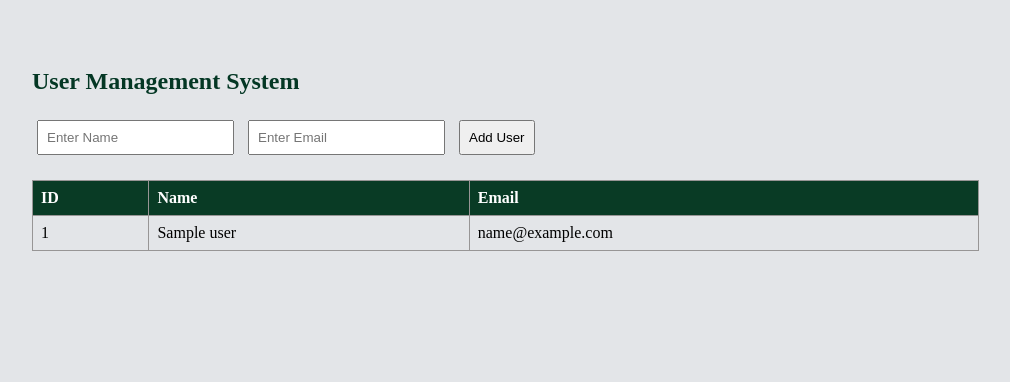
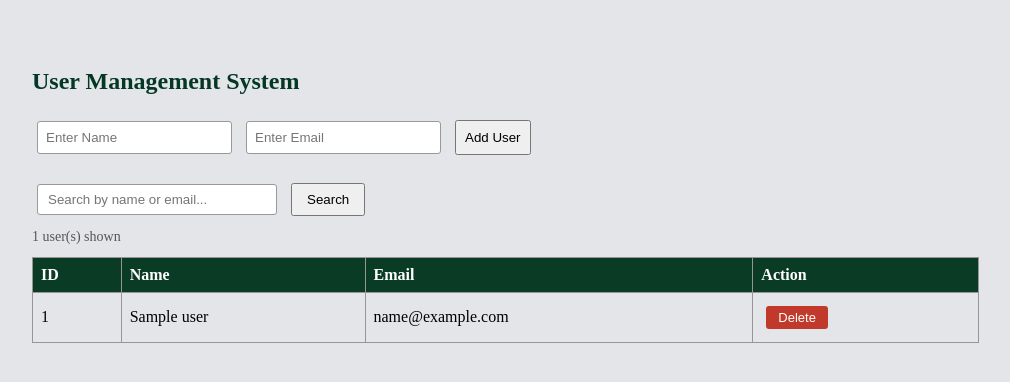
Before and after one commit to ramkumar007-hub/User-email-saver, a Flask app: template templates/index.html in a window 1280 px wide. Shown: the top 382 px of the page, without its empty margins (16-1026 px from the left). Run offline with Flask 3, Linux system fonts and the light colour scheme; the template is opened without the code that fills it: most values are stand-ins (such as "Sample title", 1, 10 or a date in 2020).

Commit message:
added delete ,no sql injection,search

```diff
--- a/app.py
+++ b/app.py
@@ -1,31 +1,78 @@
-from flask import Flask, render_template, request, redirect
+from flask import Flask, render_template, request, redirect, url_for
 import sqlite3
 
 app = Flask(__name__)
+
+# --- Validation limits ---
+MAX_NAME_LEN = 50
+MAX_EMAIL_LEN = 100
+MAX_USERS = 50
+
 
 def get_db_connection():
     conn = sqlite3.connect('database.db')
     conn.row_factory = sqlite3.Row
     return conn
 
-@app.route('/',methods=['GET', 'POST'])
+
+@app.route('/', methods=['GET', 'POST'])
 def index():
-    conn =get_db_connection()
+    conn = get_db_connection()
+    error = None
 
     if request.method == 'POST':
-        name = request.form['name']
-        email = request.form['email']
+        name = request.form.get('name', '').strip()
+        email = request.form.get('email', '').strip()
 
-        conn.execute('INSERT INTO users (name, email) VALUES (?, ?)',
-                     (name, email))
-        conn.commit()
-        conn.close()
+        # --- Input validation ---
+        if not name or not email:
+            error = "Both name and email are required."
+        elif len(name) > MAX_NAME_LEN:
+            error = f"Name must be {MAX_NAME_LEN} characters or fewer."
+        elif len(email) > MAX_EMAIL_LEN:
+            error = f"Email must be {MAX_EMAIL_LEN} characters or fewer."
 
-        return redirect('/')
+        if not error:
+            # Check duplicate email
+            existing = conn.execute('SELECT id FROM users WHERE email = (?)',
+                                    (email,)).fetchone()
+            if existing:
+                error = "This email is already registered."
 
-    users = conn.execute('SELECT * FROM users').fetchall()
+        if not error:
+            # Check user count limit
+            count = conn.execute('SELECT COUNT(*) FROM users').fetchone()[0]
+            if count >= MAX_USERS:
+                error = f"Maximum of {MAX_USERS} users reached."
+            else:
+                conn.execute('INSERT INTO users (name, email) VALUES (?, ?)',
+                             (name, email))
+                conn.commit()
+                conn.close()
+                return redirect('/')
+
+    # --- Search ---
+    search_query = request.args.get('q', '').strip()
+    if search_query:
+        users = conn.execute(
+            'SELECT * FROM users WHERE name LIKE ? OR email LIKE ?',
+            (f'%{search_query}%', f'%{search_query}%')
+        ).fetchall()
+    else:
+        users = conn.execute('SELECT * FROM users').fetchall()
+
     conn.close()
-    return render_template('index.html', users=users)
+    return render_template('index.html', users=users, error=error, search=search_query)
+
+
+@app.route('/delete/<int:user_id>', methods=['POST'])
+def delete_user(user_id):
+    conn = get_db_connection()
+    conn.execute('DELETE FROM users WHERE id = ?', (user_id,))
+    conn.commit()
+    conn.close()
+    return redirect('/')
+
 
 if __name__ == '__main__':
     app.run(debug=True)
--- a/static/style.css
+++ b/static/style.css
@@ -6,13 +6,98 @@ body {
 h2 {
     color: #043724;
 }
-form input, button {
+
+/* ---- Form inputs & Add button ---- */
+form input,
+form button {
     padding: 8px;
     margin: 5px;
 }
+
+form input {
+    max-width: 250px;
+    box-sizing: border-box;
+}
+
+input[type="text"],
+input[type="email"] {
+    border: 1px solid #999;
+    border-radius: 3px;
+    outline: none;
+}
+
+input[type="text"]:focus,
+input[type="email"]:focus {
+    border-color: #093b25;
+    box-shadow: 0 0 4px rgba(9, 59, 37, 0.35);
+}
+
+/* ---- Delete button inside table ---- */
+.delete-btn {
+    padding: 4px 12px;
+    background: #c0392b;
+    color: #fff;
+    border: none;
+    border-radius: 3px;
+    cursor: pointer;
+    font-size: 13px;
+}
+.delete-btn:hover {
+    background: #e74c3c;
+}
+
+/* ---- Error message ---- */
+.error-msg {
+    background: #fdecea;
+    color: #b71c1c;
+    border: 1px solid #f5c6cb;
+    padding: 10px 14px;
+    margin: 10px 0;
+    border-radius: 4px;
+    max-width: 540px;
+}
+
+/* ---- Search bar ---- */
+.search-bar {
+    margin: 18px 0 6px;
+}
+.search-bar input[type="text"] {
+    width: 240px;
+    padding: 7px 10px;
+    border: 1px solid #999;
+    border-radius: 3px;
+    outline: none;
+}
+.search-bar input[type="text"]:focus {
+    border-color: #093b25;
+    box-shadow: 0 0 4px rgba(9, 59, 37, 0.35);
+}
+.search-bar button {
+    padding: 7px 14px;
+    cursor: pointer;
+}
+
+.clear-btn {
+    margin-left: 6px;
+    text-decoration: none;
+    color: #093b25;
+    font-size: 14px;
+}
+.clear-btn:hover {
+    text-decoration: underline;
+}
+
+/* ---- User count ---- */
+.user-count {
+    color: #555;
+    font-size: 14px;
+    margin: 8px 0 12px;
+}
+
+/* ---- Table ---- */
 table {
     width: 80%;
-    margin-top: 20px;
+    margin-top: 6px;
     border-collapse: collapse;
 }
 table, th, td {
@@ -26,3 +111,10 @@ td, th {
     padding: 8px;
     text-align: left;
 }
+
+.no-results {
+    text-align: center;
+    color: #777;
+    padding: 16px;
+    font-style: italic;
+}
--- a/templates/index.html
+++ b/templates/index.html
@@ -7,25 +7,61 @@
 <body>
     <h2>User Management System</h2>
 
+    <!-- Error message -->
+    {% if error %}
+    <div class="error-msg">{{ error }}</div>
+    {% endif %}
+
+    <!-- Add user form -->
     <form method="POST">
-        <input type="text" name="name" placeholder="Enter Name" required>
-        <input type="email" name="email" placeholder="Enter Email" required>
-        <button type="submit">Add User</button>
+        <input type="text" name="name" placeholder="Enter Name" required
+               maxlength="50">
+        <input type="email" name="email" placeholder="Enter Email" required
+               maxlength="100">
+        <button type="submit" id="addBtn">Add User</button>
     </form>
+
+    <!-- Search bar -->
+    <div class="search-bar">
+        <form method="GET" action="/">
+            <input type="text" name="q" placeholder="Search by name or email..."
+                   value="{{ search }}">
+            <button type="submit">Search</button>
+            {% if search %}
+            <a href="/" class="clear-btn">Clear</a>
+            {% endif %}
+        </form>
+    </div>
+
+    <!-- User count -->
+    <p class="user-count">{{ users | length}} user(s) shown</p>
 
     <table>
         <tr>
             <th>ID</th>
             <th>Name</th>
             <th>Email</th>
+            <th>Action</th>
         </tr>
+        {% if users %}
             {% for user in users %}
             <tr>
                 <td>{{ user.id }}</td>
                 <td>{{ user.name }}</td>
                 <td>{{ user.email }}</td>
+                <td>
+                    <form method="POST" action="/delete/{{ user.id }}"
+                          onsubmit="return confirm('Delete {{ user.name }}?');">
+                        <button type="submit" class="delete-btn">Delete</button>
+                    </form>
+                </td>
             </tr>
             {% endfor %}
+        {% else %}
+            <tr>
+                <td colspan="4" class="no-results">No users found.</td>
+            </tr>
+        {% endif %}
     </table>
 </body>
 </html>
```
Also changed, not shown: README.md, database.db. Lines whose indentation alone changed are shown as unchanged.
